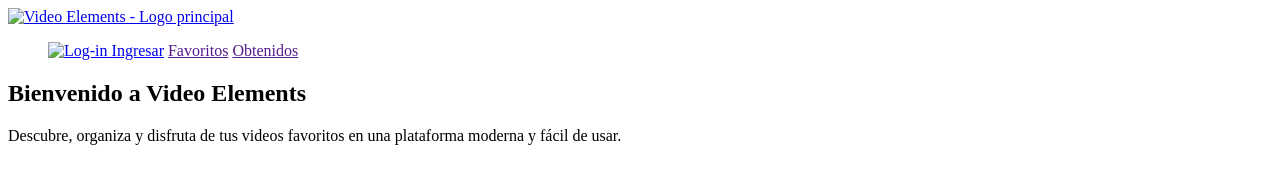
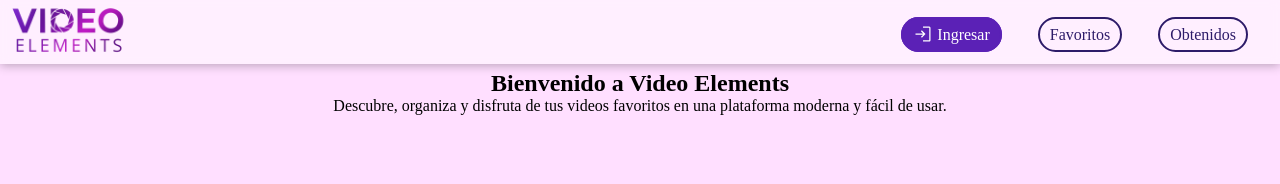
Before and after one commit to jerielweb/videoelements-beta, a plain HTML site: page src/html/index.html in a window 1280 px wide. Drawn offline with Linux system fonts and the light colour scheme; the site is published under a folder, as on GitHub Pages, so addresses that start at the root find nothing.

Commit message:
Actualizar index.html

```diff
--- a/src/html/index.html
+++ b/src/html/index.html
@@ -11,18 +11,18 @@
     <meta property="og:url" content="https://videoelements.com/">
     <meta property="og:title" content="Video Elements | Plataforma de Gestión Multimedia">
     <meta property="og:description" content="Plataforma líder para la gestión y organización de elementos multimedia. Descubre, organiza y disfruta de tus videos favoritos.">
-    <meta property="og:image" content="/src/assets/favicon/icon_custom.png">
+    <meta property="og:image" content="../assets/favicon/icon_custom.png">
     <meta property="og:site_name" content="Video Elements">
     <meta property="og:locale" content="es_ES">
     <meta property="twitter:card" content="summary_large_image">
     <meta property="twitter:url" content="https://videoelements.com/">
     <meta property="twitter:title" content="Video Elements | Plataforma de Gestión Multimedia">
     <meta property="twitter:description" content="Plataforma líder para la gestión y organización de elementos multimedia. Descubre, organiza y disfruta de tus videos favoritos.">
-    <meta property="twitter:image" content="/src/assets/favicon/icon_custom.png">
+    <meta property="twitter:image" content="../assets/favicon/icon_custom.png">
 
-    <title>Video Elements | Plataforma de Gestión Multimedia</title>
-    <link rel="stylesheet" href="/src/styles/index.css">
-    <link rel="shortcut icon" href="/src/assets/favicon/favicon.png" type="image/x-icon">
+    <title>Video Elements | Plataforma de Recursos para videos</title>
+    <link rel="stylesheet" href="../styles/index.css">
+    <link rel="shortcut icon" href="../assets/favicon/favicon.png" type="image/x-icon">
     <link rel="canonical" href="https://videoelements.com/">
     <script type="application/ld+json">
     {
@@ -43,12 +43,12 @@
     <header>
         <div class="logo">
             <a href="/" aria-label="Video Elements - Ir al inicio">
-                <img src="/src/assets/favicon/icon_light.png" alt="Video Elements - Logo principal" class="logo-index">
+                <img src="../assets/favicon/icon_light.png" alt="Video Elements - Logo principal" class="logo-index">
             </a>
         </div>
             <nav class="nav-bar">
                 <ul class="nav-menu">
-                <a id="ingreso" href="form.html"><img src="/src/assets/icons/login.svg" alt="Log-in" id="login-icon"> Ingresar</a>
+                <a id="ingreso" href="form.html"><img src="../assets/icons/login.svg" alt="Log-in" id="login-icon"> Ingresar</a>
                 <a href="">Favoritos</a>
                 <a href="">Obtenidos</a>
             </ul>
@@ -65,6 +65,6 @@
             <p>Descubre, organiza y disfruta de tus videos favoritos en una plataforma moderna y fácil de usar.</p>
         </section>
     </main>
-    <script src="/src/js/nav.js"></script>
+    <script src="../js/nav.js"></script>
 </body>
 </html>
```
